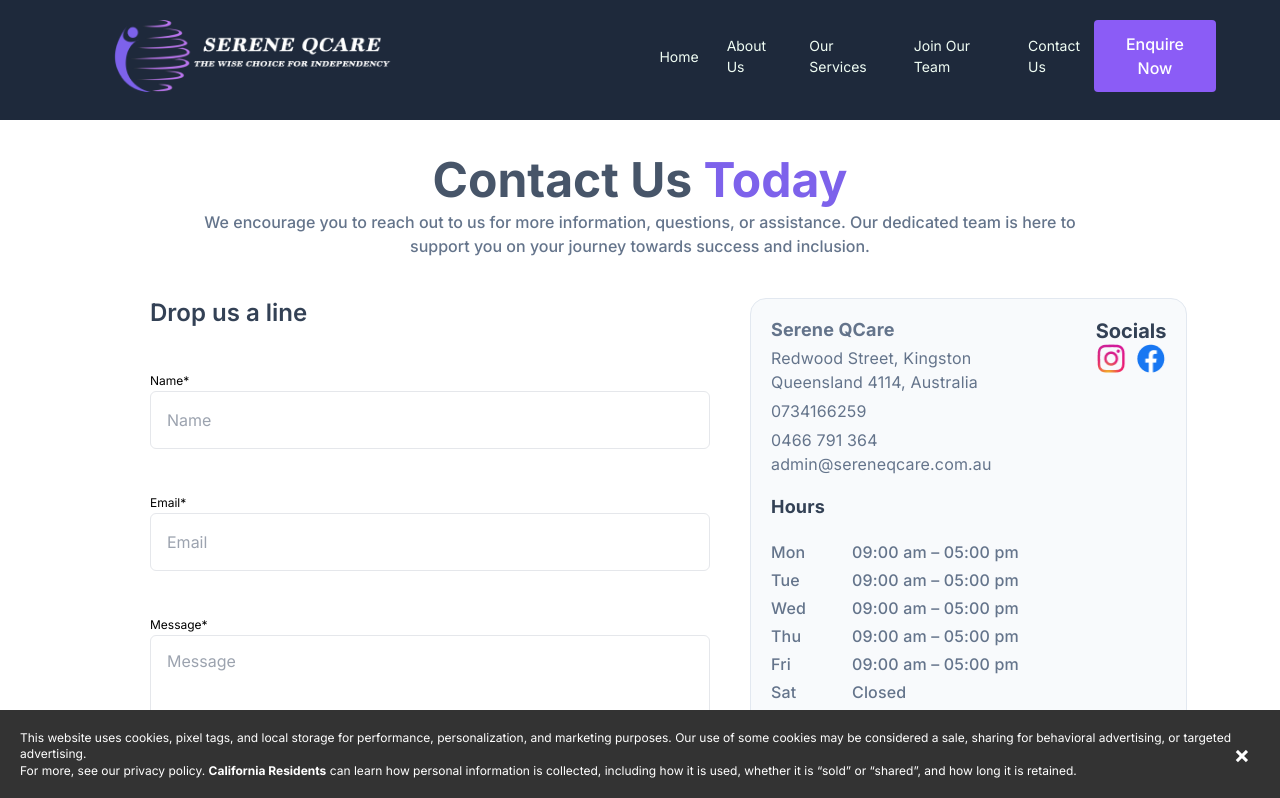
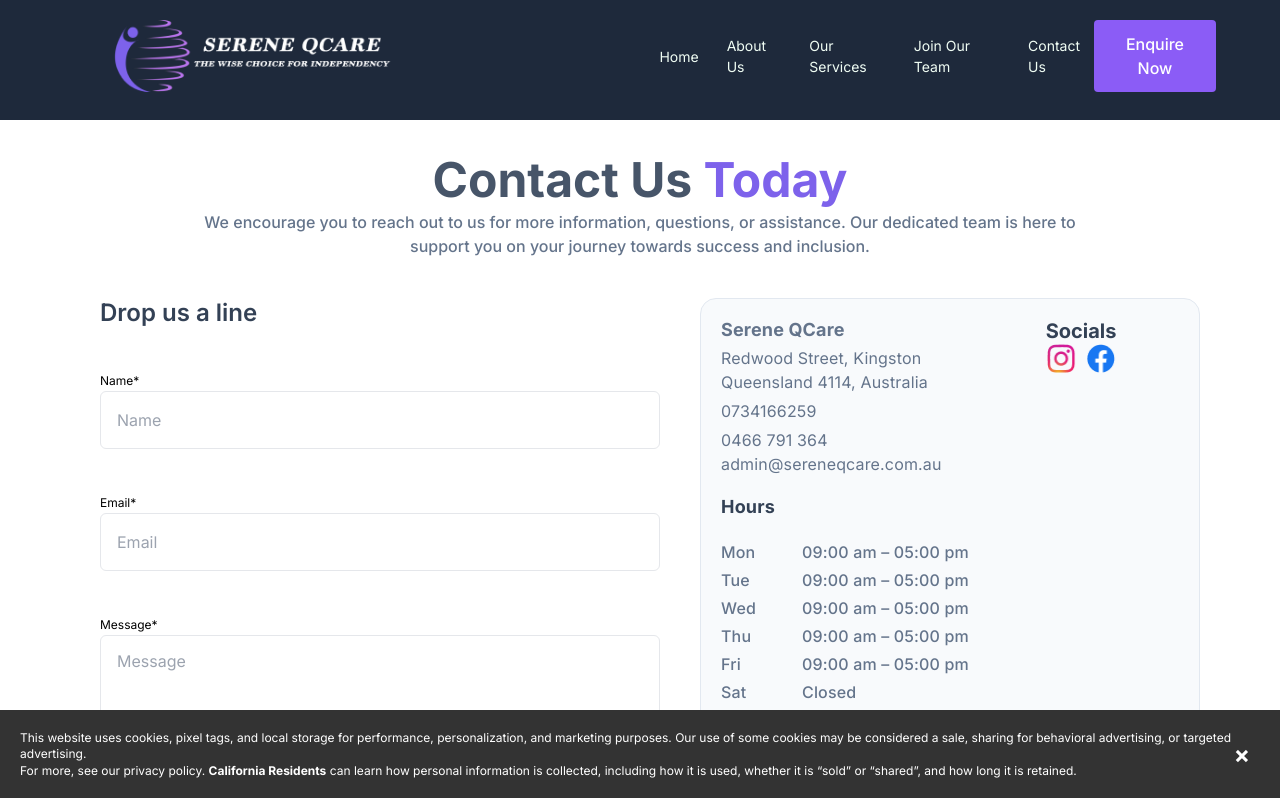
Before and after one commit to WebGhpTech/Serene-Qcare, a React (Vite) app: page /contact in a window 1280 px wide. Shown: the top 798 px of the page. Built offline with nearby package versions, Linux system fonts and the light colour scheme.

Commit message:
Update Contact.jsx

```diff
--- a/src/pages/Contact.jsx
+++ b/src/pages/Contact.jsx
@@ -15,7 +15,7 @@ const Contact = () => {
             </div>
          </div>
          <div className="wrapper ml-[50px] mt-10 flex ">
-             <div className="ml-[100px]">
+             <div className="ml-[50px]">
                   <div className="mb-10">
                   <h4 className="mb-10 font-semibold text-2xl text-[#334155]">Drop us a line</h4>
                   <div>
@@ -41,7 +41,7 @@ const Contact = () => {
                 </div>
 
              </div>
-             <div className="ml-10 mr-[136px] h-[479px] w-[700px] mx-auto relative rounded-2xl bg-slate-50 box-border w-full flex-col items-start justify-start p-5 gap-[24px] text-left text-base text-slate-500 font-lg-bold border-[1px] border-solid border-slate-200">
+             <div className="ml-10 mr-[80px] h-[479px] w-[700px] mx-auto relative rounded-2xl bg-slate-50 box-border w-full flex-col items-start justify-start p-5 gap-[24px] text-left text-base text-slate-500 font-lg-bold border-[1px] border-solid border-slate-200">
              <div className="self-stretch flex flex-row items-start justify-start gap-[24px]">
                <div className=" relative tracking-[0.01em]">
                  <p className="[margin-block-start:0] [margin-block-end:5px] text-lg">
```
